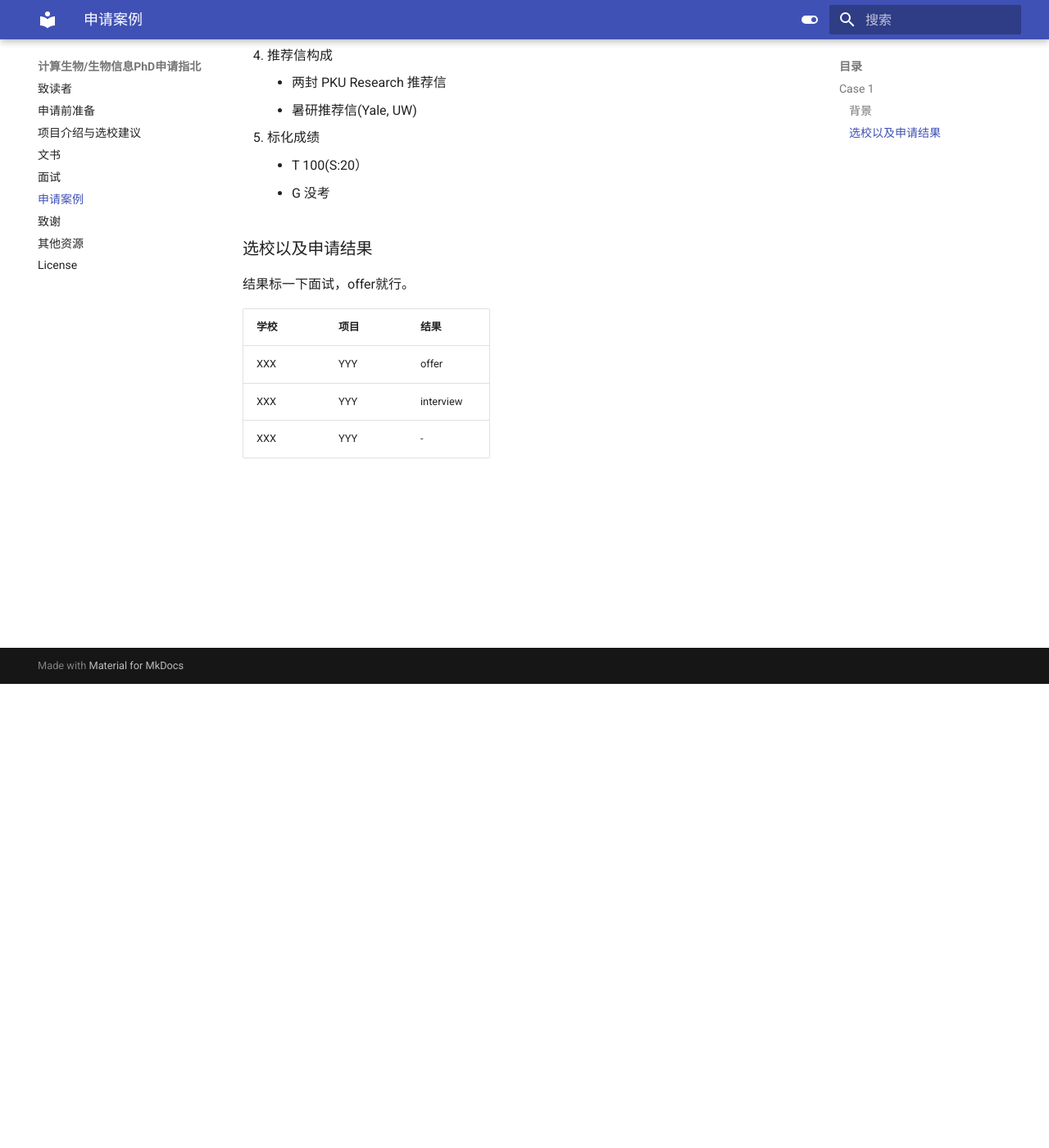
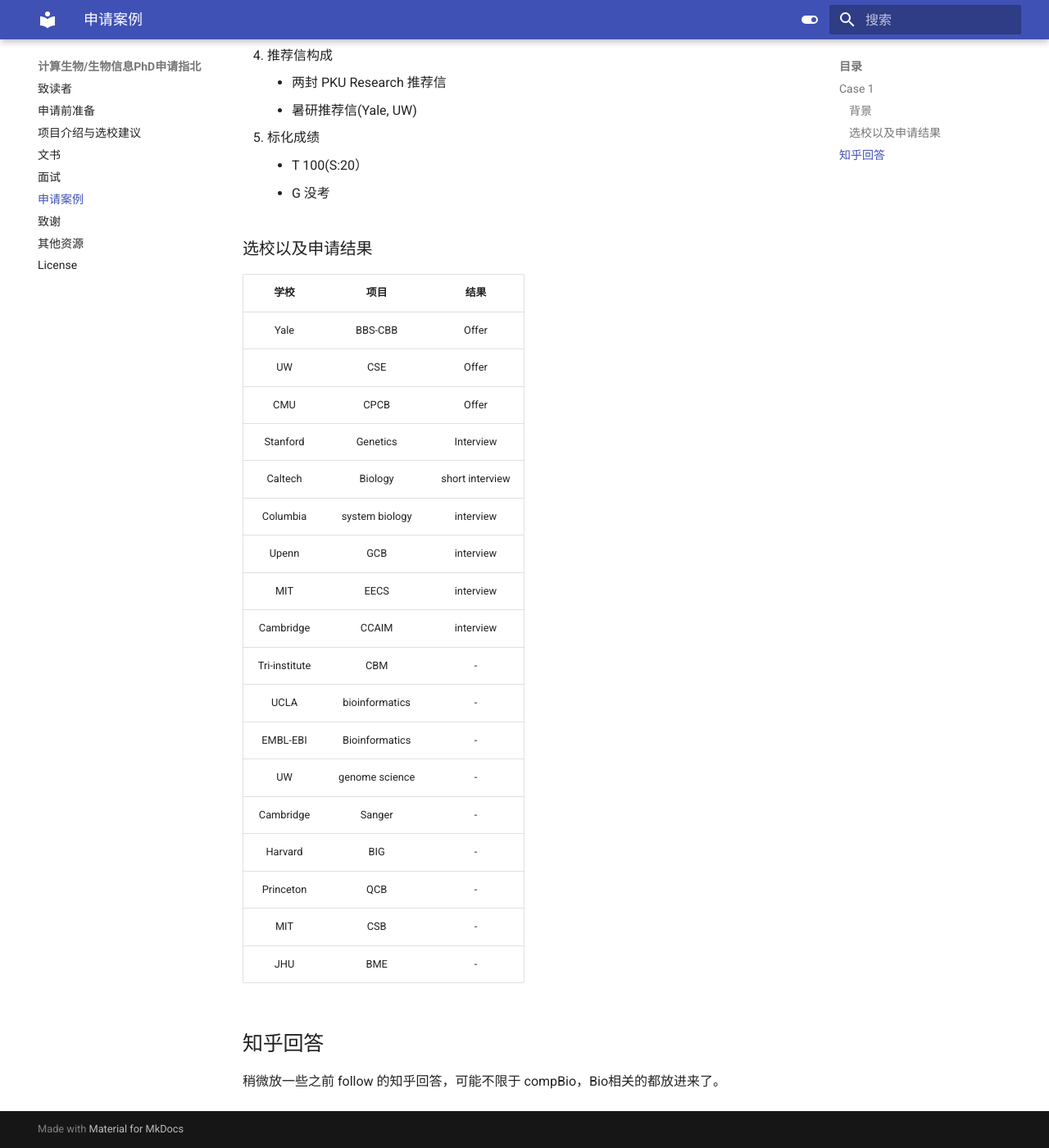
Before and after one commit to CompBio-PhD-cn/handbook, an MkDocs documentation site: the page built from docs/example.md, in a window 1280 px wide and 1400 px high, scrolled down 566 px. Shown: the whole window at 82% size. Built offline with MkDocs 1.6.1 and Material for MkDocs 9.7.7, drawn with Linux system fonts in a browser that asks for light colours.

Commit message:
add examples

```diff
--- a/docs/example.md
+++ b/docs/example.md
@@ -26,10 +26,28 @@
 
 ### 选校以及申请结果
 
-结果标一下面试，offer就行。
+| 学校 | 项目 | 结果 |
+|:-: | :-: | :-:|
+| Yale   | BBS-CBB| Offer  |
+| UW   | CSE | Offer  |
+| CMU  | CPCB | Offer  |
+| Stanford  | Genetics | Interview |
+| Caltech   | Biology | short interview  |
+| Columbia |system biology | interview  |
+| Upenn  | GCB| interview  |
+| MIT  | EECS | interview  |
+| Cambridge   | CCAIM | interview  |
+| Tri-institute | CBM | -|
+| UCLA | bioinformatics | -|
+| EMBL-EBI | Bioinformatics | - |
+| UW |  genome science  | - |
+| Cambridge  | Sanger  | - |
+| Harvard  | BIG  | - |
+| Princeton  | QCB | - |
+| MIT  | CSB  | - |
+| JHU  | BME  | - |
 
-| 学校 | 项目 | 结果 |
-| --- | ----------- |----|
-| XXX | YYY | offer |
-| XXX | YYY | interview |
-| XXX | YYY | - |
+
+
+## 知乎回答
+稍微放一些之前 follow 的知乎回答，可能不限于 compBio，Bio相关的都放进来了。
```
Also changed, not shown: docs/Preparation.md (+1 -1 lines), docs/samples.md (added, +30 -0 lines).
